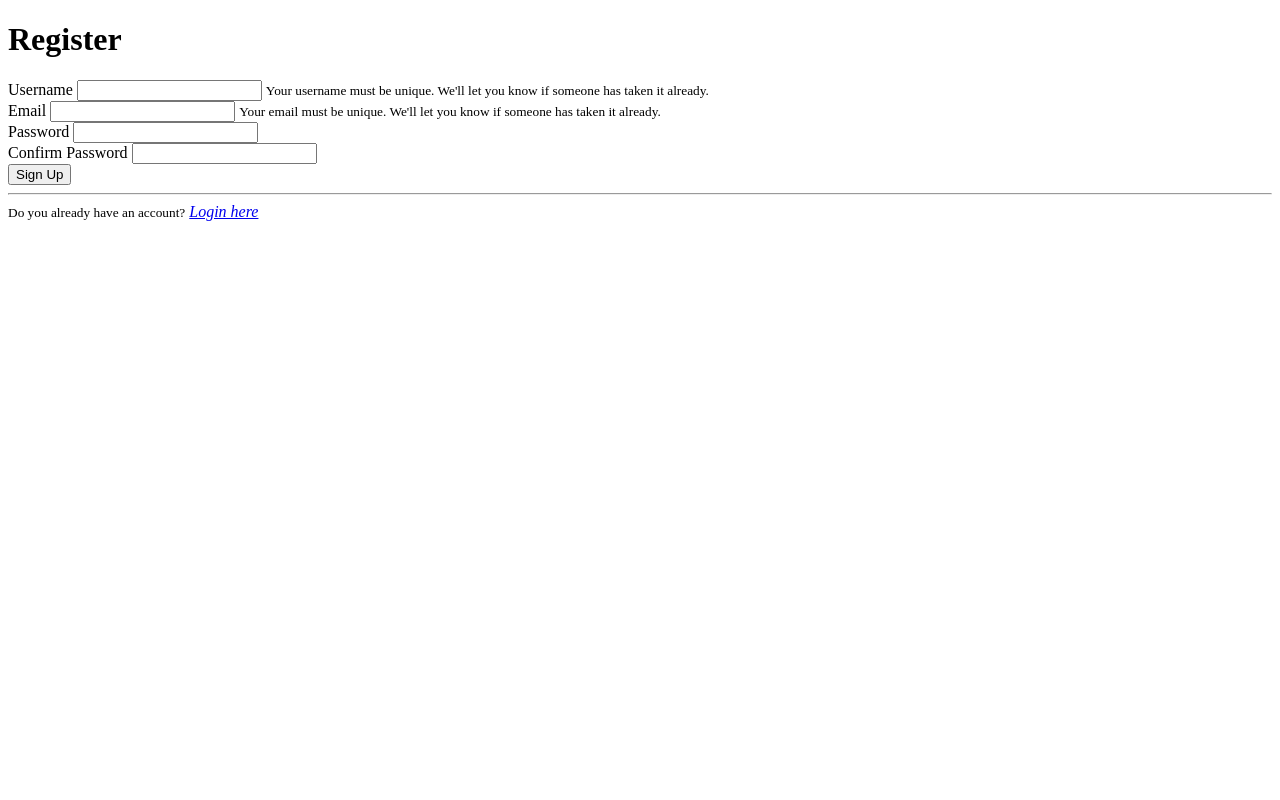
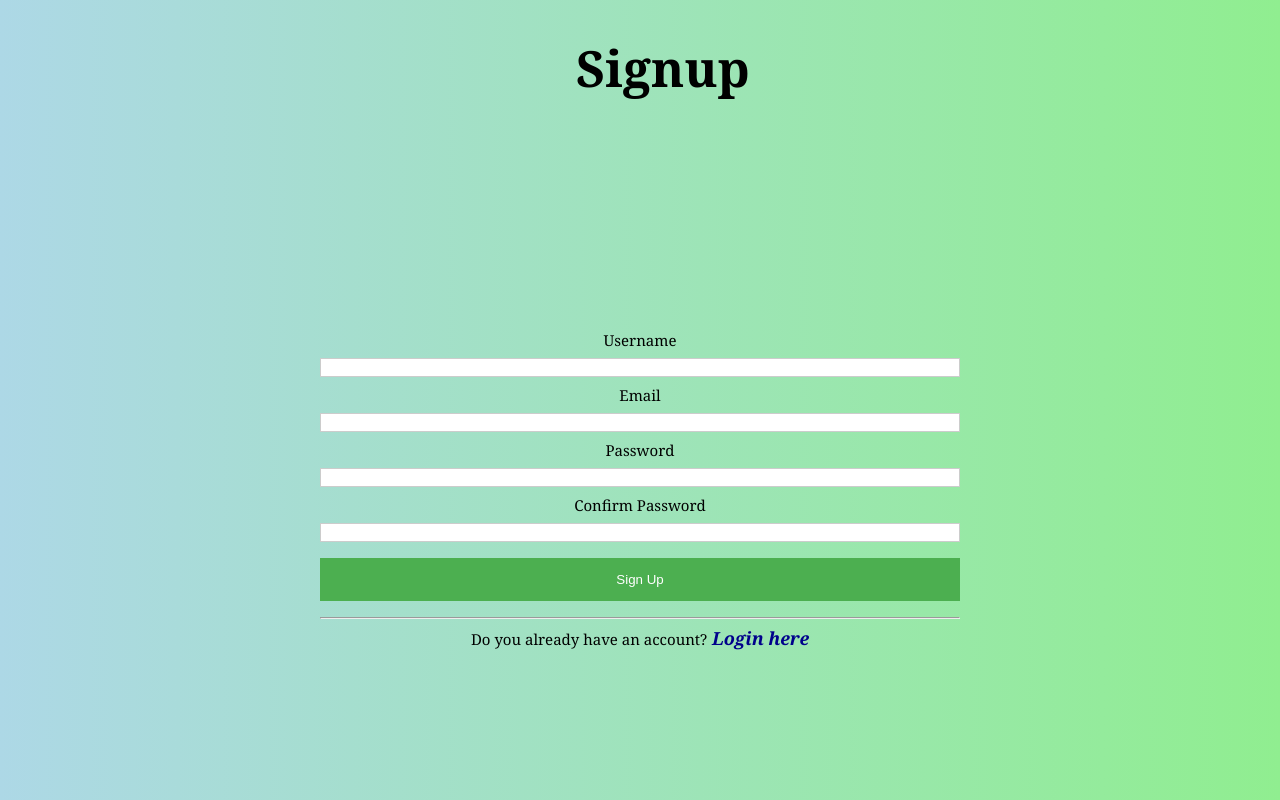
Before and after one commit to mesc08/django-weather-app, a Django app: page /register/ in a window 1280 px wide. Run offline with Django 3.2, Linux system fonts and the light colour scheme.

Commit message:
updated authentication.css and some changes in views.py and urls.py because of error encountered

```diff
--- a/main/main/settings.py
+++ b/main/main/settings.py
@@ -120,5 +120,5 @@ USE_TZ = True
 
 STATIC_URL = '/static/'
 STATICFILES_DIRS=[
-os.path.join(BASE_DIR,'/static')
+os.path.join(BASE_DIR,'static')
 ]
--- a/main/main/urls.py
+++ b/main/main/urls.py
@@ -7,8 +7,8 @@ urlpatterns = [
 
     #User Authentication
     path('register/', views.register, name="register"),
-    path('login/',views.login, name="login"),
-    path('logout/',views.logout, name="logout"),
+    path('login/',views.loginuser, name="login"),
+    path('logout/',views.logoutuser, name="logout"),
 
     #Use login main window
     path('', views.home, name = "home"),
--- a/main/static/authentication.css
+++ b/main/static/authentication.css
@@ -0,0 +1,82 @@
+{% load static %}
+body, html{
+    height: 100%;
+    margin: 0;
+}
+.background{
+    background: linear-gradient(to right, lightblue, lightgreen);
+    height: 100%;
+    background-position: center;
+    position: relative;
+    color: black;
+    font-family: Cambria, Cochin, Georgia, Times, 'Times New Roman', serif;
+    font-size: 15px;
+}
+.heading{
+    position: absolute;
+    top: 0;
+    left: 45%;
+    font-size: 25px;
+}
+.center{
+	position: absolute;
+	top: 50%;
+	left: 50%;
+	transform: translate(-50%, -50%);
+	text-align:  center;
+}
+input[type=text], input[type=password], input[type=email]{
+    width: 100%;
+    padding: 12px, 20px;
+    margin: 8px 0;
+    display: inline-block;
+    border: 1px solid #ccc;
+    box-sizing: border-box;
+}
+button{
+    background-color: #4CAF50;
+    color: white;
+    padding: 14px 20px;
+    margin: 8px 0;
+    cursor: pointer;
+    border: none;
+    width: 100%;
+}
+button:hover{
+    opacity: 0.8;
+    color: black;
+    background-color: lightblue;
+}
+.text-center{
+    color: black;
+    font-size: 18px;
+    font-weight: lighter;
+}
+.so{
+    text-decoration: none;
+    color: darkblue;
+    font-weight: bold;
+}
+.alert-danger {
+    padding: 20px;
+    background-color: #f44336;
+    color: white;
+    opacity: 1;
+    transition: opacity 0.6s;
+    margin-bottom: 15px;
+  }
+
+  .closebtn {
+    margin-left: 15px;
+    color: white;
+    font-weight: bold;
+    float: right;
+    font-size: 22px;
+    line-height: 20px;
+    cursor: pointer;
+    transition: 0.3s;
+  }
+
+  .closebtn:hover {
+    color: black;
+  }
--- a/main/templates/register.html
+++ b/main/templates/register.html
@@ -8,46 +8,63 @@
 		<link rel="stylesheet" type="text/css" href="{% static 'authentication.css' %}">
 	</head>
 <body>
-<div class = "row1">
-	<div class ="col1">
-		<h1><strong> Register </strong></h1>
-	</div>
+<div class = "background">
+<div class ="heading">
+	<h1><strong>Signup</strong></h1>
 </div>
-
-<div class ="row1">
-	<div class ="col-md-5">
-			{% if error %}
+<div class = "center">
+			<br>
+			<br>
+			<br>
+			<br>
+			{% if messages %}
 				<div class ="alert-danger" role = "alert">
-					{{error}}
+				<span class="closebtn">&times;</span>
+					{{messages}}
 				</div>
 			{% endif %}
+			<br>
+			<br>
+			<br>
+			<br>
+			<br>
+
+		<div class ="container">
 			<form method = "POST">
 				{% csrf_token %}
-				<div class ="form-group">
 					<label for="username">Username</label>
-					<input type="text" name="username" class="form-control" id ="username" aria-describedby="usernameHelp">
-					<small id="usernameHelp" class="form-text text-muted">Your username must be unique. We'll let you know if someone has taken it already.</small>
-				</div>
-				<div class ="form-group">
-					<label for="email-id">Email</label>
-					<input type="email-id" name = "email-id" class ="form-control" id = "email-id">
-					<small id="emailidHelp" class="form-text text-muted">Your email must be unique. We'll let you know if someone has taken it already.</small>
-				</div>
-				<div class ="form-group">
+					<input type="text" name="username" class="form-control" id ="username" required>
+
+					<label for="email">Email</label>
+					<input type="email" name = "email" class ="form-control" id = "email" required>
+
 					<label for="password1">Password</label>
-					<input type="password" name = "password1" class ="form-control" id = "password1">
-				</div>
-				<div class ="form-group">
+					<input type="password" name = "password1" class ="form-control" id = "password1" required>
+
 					<label for="password2">Confirm Password</label>
-					<input type="password" name = "password2" class ="form-control" id = "password2">
-				</div>
-				<button type="submit" class="btn btn-primary">Sign Up</button>
+					<input type="password" name = "password2" class ="form-control" id = "password2" required>
+
+				<button type="submit" class="bt1">Sign Up</button>
 			</form>
 			<hr>
 			<div class = "text-center">
-				<small>Do you already have an account?</small> <a href="{% url 'login' %}"><em>Login here </em></a>
+				<small>Do you already have an account?</small> <a href="{% url 'login' %}" class="so"><em>Login here </em></a>
 			</div>
 	</div>
 </div>
+</div>
+<script>
+	var close = document.getElementsByClassName("closebtn");
+	var i;
+
+	for (i = 0; i < close.length; i++) {
+	  close[i].onclick = function(){
+		var div = this.parentElement;
+		div.style.opacity = "0";
+		setTimeout(function(){ div.style.display = "none"; }, 600);
+	  }
+	}
+	</script>
+
 </body>
 </html>
--- a/main/weather/forms.py
+++ b/main/weather/forms.py
@@ -4,14 +4,11 @@
 from django.forms import ModelForm, TextInput
 from .models import City
 
-class UserCreationForm(UserCreationForm):
-	firstname = forms.CharField(max_length =30,  required = True)
-	lastname = forms.CharField(max_length=30, required=True)
-	email = forms.EmailField(max_length= 256, required=True, help_text='Required. Inform a valid email address')
+class UserForm(UserCreationForm):
+	email = forms.EmailField(max_length= 256, required=True)
 	class Meta :
 		model =User
-		fields = ('username', 'firstname', 'lastname', 'email', 'password1', 'password2')
-
+		fields = ('username', 'email', 'password1', 'password2',)
 
 class CityForm(ModelForm):
 	class Meta:
--- a/main/weather/views.py
+++ b/main/weather/views.py
@@ -3,7 +3,7 @@ from django.contrib.auth.forms import AuthenticationForm
 from django.contrib.auth.models import User
 from django.contrib.auth import login, logout, authenticate
 from django.utils import timezone
-from .forms import UserCreationForm, CityForm
+from .forms import UserForm, CityForm
 from .models import City
 from django.contrib.auth.decorators import login_required
 from django.db import IntegrityError
@@ -13,29 +13,28 @@ def home(request):
 	return render(request, 'home.html')
 
 def register(request):
-	if request.method =='GET':
-		form = UserCreationForm()
-		return render(request,'register.html',{'form': form} )
+	if request.method == 'POST':
+		uname = request.POST['username']
+		em  = request.POST['email']
+		pass1 = request.POST['password1']
+		pass2 = request.POST['password2']
+		form = UserForm()
+		if pass1 == pass2:
+			if User.objects.filter(username =uname).exists():
+				return render(request,'register.html',{'form':form,'error':'Username already taken'})
+			else:
+				if User.objects.filter(email=em).exists():
+					return render(request,'register.html',{'form':form,'error':'Email-id already taken'})
+				else:
+					user = User.objects.create_user(username=uname,email = em, password=pass1)
+					user.save()
+					return redirect('loginuser')
+		else:
+			return render(request,"register.html",{'form':form,'error':'Password not matching'})
 	else:
-		if request.POST['password1']==request.POST['password2']:
-			try:
-				user = User.objects.create_user(username = request.POST['username'], firstname=request.POST['firstname'], lastname=request.POST['lastname'], email=request.POST['email'])
-				user.save()
-				login(request,user)
-				return redirect(login)
-			except IntegrityError:
-				context={
-					'form': UserCreationForm(),
-					'error': 'username and email already exit',
-				}
-				return render(request,'register.html',context)
-		else:
-			context={
-				'form': UserCreationForm(),
-				'error':'password did not match',
-			}
-			return render(request,'register.html',context)
-def login(request):
+		form = UserForm()
+		return render(request,'register.html',{'form':form})
+def loginuser(request):
 	if request.method=='GET':
 		return render(request,'login.html',{'form':AuthenticationForm()})
 	else:
@@ -43,13 +42,14 @@ def login(request):
 		if user is None:
 			return render(request,'login.html',{'form':AuthenticationForm(),'error':'username and password did not match'})
 		else:
-			login(request,user)
+			login(request, user)
 			return redirect('mainpage')
+
 @login_required
-def logout(request):
-	if request.method=='POST':
+def logoutuser(request):
 		logout(request)
-		return render(request, 'home.html')
+		return redirect('home')
+
 @login_required
 def mainpage(request):
 	url = 'http://api.openweathermap.org/data/2.5/weather?q={}&units=imperial&appid=a961a2cacbe8a7fd5474db43e2455a3c'
```
Also changed, not shown: main/templates/login.html (+27 -15 lines), main/db.sqlite3.
